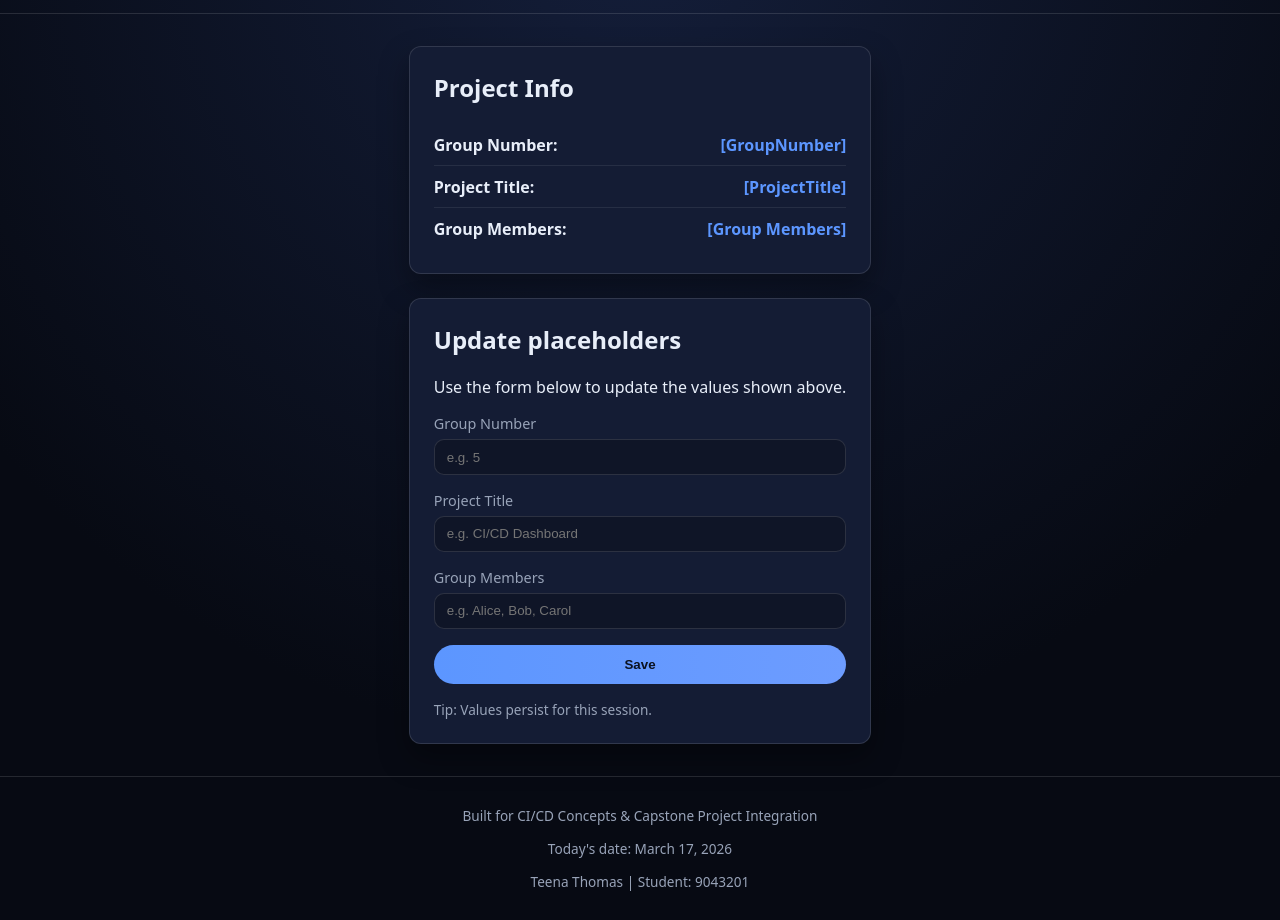
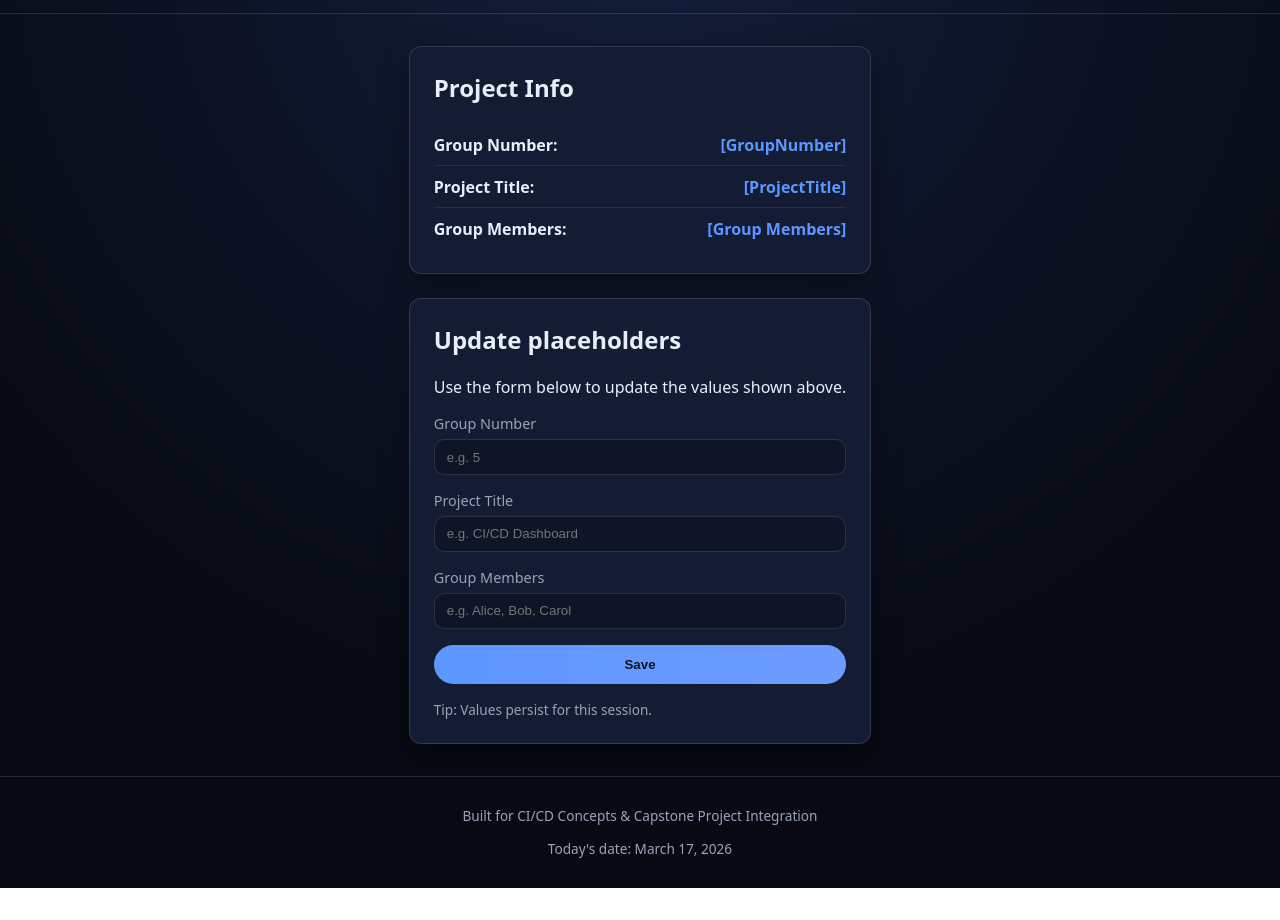
Before and after one commit to Christ-vijay/Group5_Cicd, a plain HTML site: page myapp/index.html in a window 1280 px wide. Shown: the part 78-998 px from the top of the page. After the commit the page ends 966 px from the top, so only its background shows below. Drawn offline with Linux system fonts and the light colour scheme.

Commit message:
Testing the test case again

```diff
--- a/myapp/index.html
+++ b/myapp/index.html
@@ -58,7 +58,7 @@
   <footer class="page-footer">
     <p>Built for CI/CD Concepts & Capstone Project Integration</p>
     <p>Today's date: March 17, 2026</p>
-    <p>Teena Thomas | Student: 9043201</p>
+    <!-- <p>Teena Thomas | Student: 9043201</p> -->
   </footer>
 
   <script src="script.js"></script>
```
